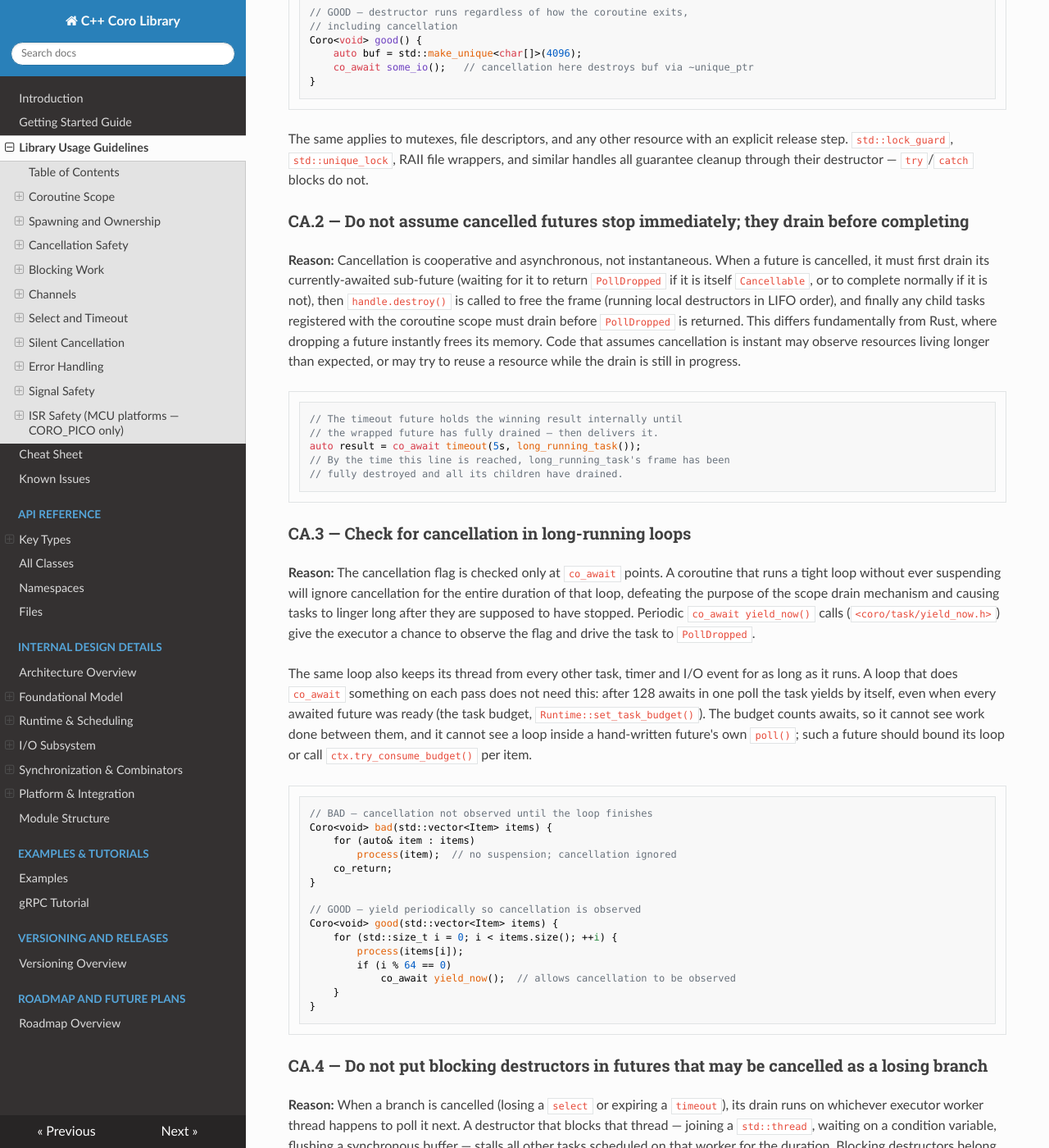
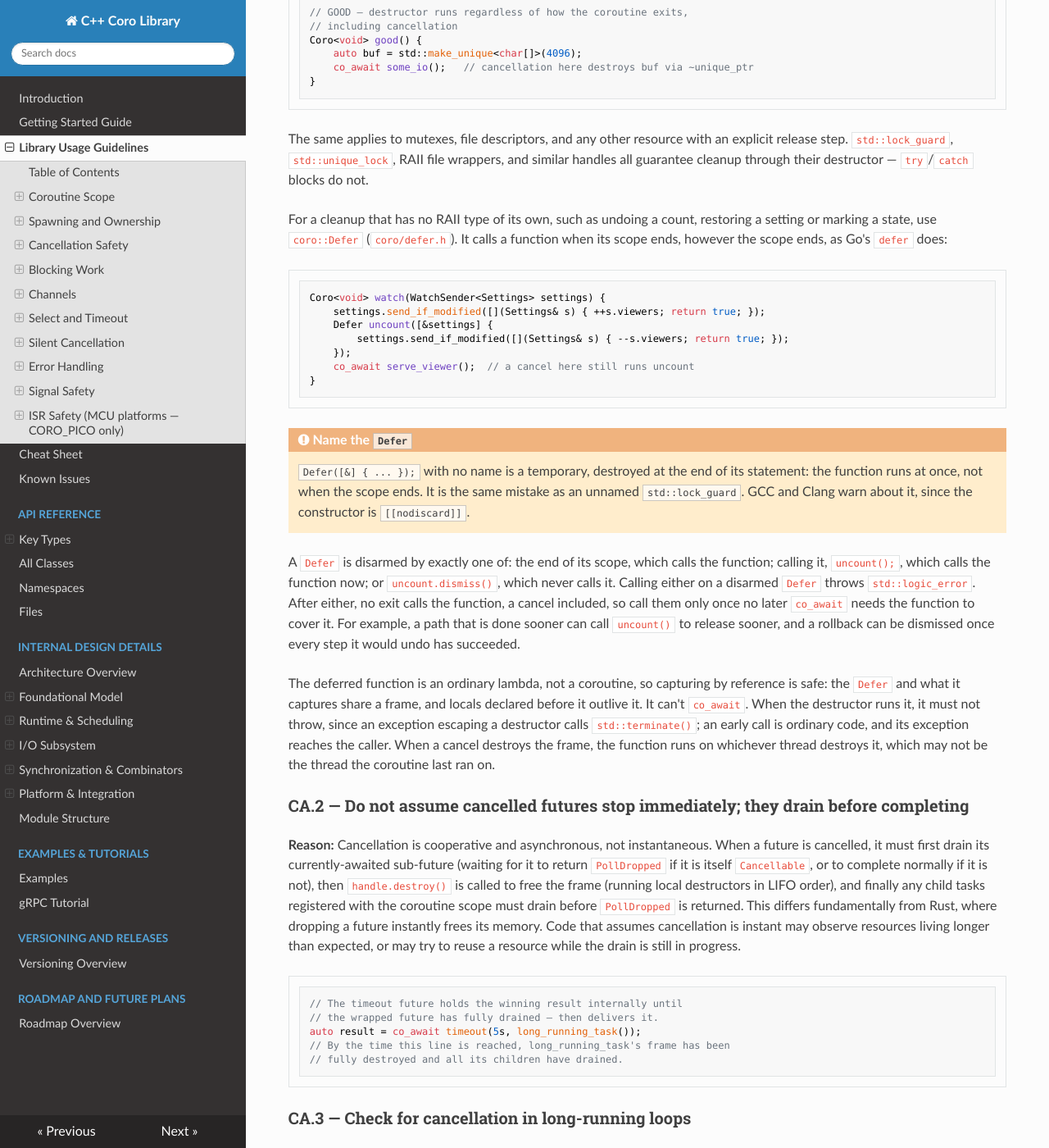
Before and after one commit to bts164/coro, an MkDocs documentation site: the page built from doc/guidelines.md, in a window 1280 px wide and 1400 px high, scrolled down 9656 px. Shown: the whole window at 82% size. Built offline with MkDocs 1.6.1, drawn with Linux system fonts in a browser that asks for light colours; nearby versions of some CDN libraries.

Commit message:
Added Defer utility class to facilitate running arbitrary code at scope cleanup similar to Go's defer

````diff
--- a/doc/guidelines.md
+++ b/doc/guidelines.md
@@ -493,6 +493,41 @@ Coro<void> good() {
 The same applies to mutexes, file descriptors, and any other resource with an explicit
 release step. `std::lock_guard`, `std::unique_lock`, RAII file wrappers, and similar
 handles all guarantee cleanup through their destructor — `try`/`catch` blocks do not.
+
+For a cleanup that has no RAII type of its own, such as undoing a count, restoring a
+setting or marking a state, use `coro::Defer` (`coro/defer.h`). It calls a function when
+its scope ends, however the scope ends, as Go's `defer` does:
+
+```cpp
+Coro<void> watch(WatchSender<Settings> settings) {
+    settings.send_if_modified([](Settings& s) { ++s.viewers; return true; });
+    Defer uncount([&settings] {
+        settings.send_if_modified([](Settings& s) { --s.viewers; return true; });
+    });
+    co_await serve_viewer();  // a cancel here still runs uncount
+}
+```
+
+!!! warning "Name the `Defer`"
+    `Defer([&] { ... });` with no name is a temporary, destroyed at the end of its
+    statement: the function runs at once, not when the scope ends. It is the same mistake
+    as an unnamed `std::lock_guard`. GCC and Clang warn about it, since the constructor is
+    `[[nodiscard]]`.
+
+A `Defer` is disarmed by exactly one of: the end of its scope, which calls the function;
+calling it, `uncount();`, which calls the function now; or `uncount.dismiss()`, which
+never calls it. Calling either on a disarmed `Defer` throws `std::logic_error`. After
+either, no exit calls the function, a cancel included, so call them only once no later
+`co_await` needs the function to cover it. For example, a path that is done sooner can
+call `uncount()` to release sooner, and a rollback can be dismissed once every step it
+would undo has succeeded.
+
+The deferred function is an ordinary lambda, not a coroutine, so capturing by reference is
+safe: the `Defer` and what it captures share a frame, and locals declared before it outlive
+it. It can't `co_await`. When the destructor runs it, it must not throw, since an exception
+escaping a destructor calls `std::terminate()`; an early call is ordinary code, and its
+exception reaches the caller. When a cancel destroys the frame, the function runs on
+whichever thread destroys it, which may not be the thread the coroutine last ran on.
 
 ### CA.2 — Do not assume cancelled futures stop immediately; they drain before completing
 
````
Also changed, not shown: doc/design/module_structure.md (+5 -0 lines), doc/getting_started.md (+53 -54 lines), 4 other files.
